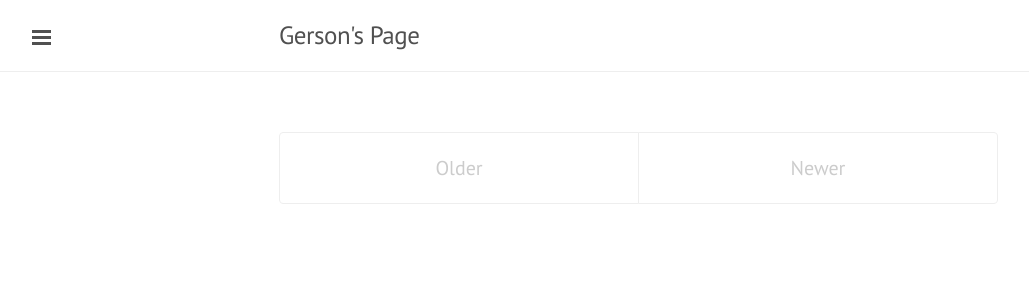
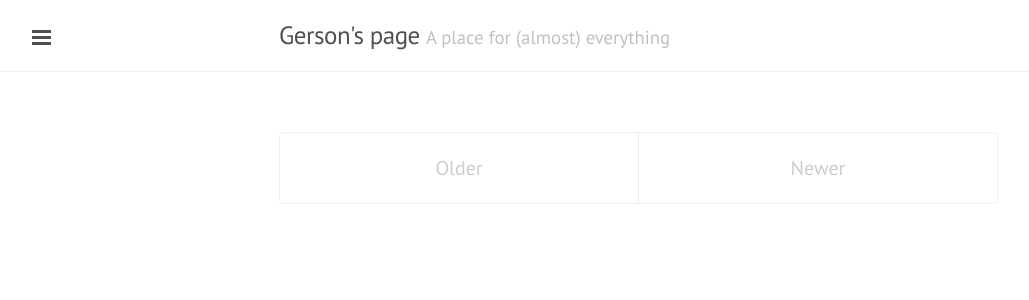
Before and after one commit to gerson23/gerson23.github.io, a Jekyll site: the page built from index.html, in a window 1280 px wide. Shown: the top 300 px of the page, without its empty margins (1-1030 px from the left). Built offline with Jekyll 4.4.1, drawn with Linux system fonts in a browser that asks for light colours; Markdown is read by kramdown in place of the engine named in the settings; the list of posts is cut into pages by our own code.

Commit message:
General cleanup

```diff
--- a/_config.yml
+++ b/_config.yml
@@ -6,9 +6,9 @@ pygments:         true
 permalink:        pretty
 
 # Setup
-title:            "Gerson's Page"
-tagline:          ''
-description:      'A reserved <a href="http://jekyllrb.com" target="_blank">Jekyll</a> theme that places the utmost gravity on content with a hidden drawer. Made by <a href="https://twitter.com/mdo" target="_blank">@mdo</a>.'
+title:            "Gerson's page"
+tagline:          'A place for (almost) everything'
+description:      'Here I try to place some thoughts, some works, some... thing'
 url:              http://gerson23.github.io
 baseurl:          '/'
 paginate:         5
--- a/_includes/sidebar.html
+++ b/_includes/sidebar.html
@@ -25,7 +25,7 @@
       {% endif %}
     {% endfor %}
 
-    <a class="sidebar-nav-item" href="{{ site.github.repo }}/archive/v{{ site.version }}.zip">Download</a>
+    <!-- <a class="sidebar-nav-item" href="{{ site.github.repo }}/archive/v{{ site.version }}.zip">Download</a> -->
     <a class="sidebar-nav-item" href="{{ site.github.repo }}">GitHub project</a>
     <span class="sidebar-nav-item">Currently v{{ site.version }}</span>
   </nav>
--- a/index.html
+++ b/index.html
@@ -19,6 +19,7 @@ title: Gerson's Page
   {% endfor %}
 </div>
 
+
 <div class="pagination">
   {% if paginator.next_page %}
     <a class="pagination-item older" href="{{ site.baseurl }}page{{paginator.next_page}}">Older</a>
--- a/public/css/lanyon.css
+++ b/public/css/lanyon.css
@@ -41,7 +41,8 @@ body {
 }
 
 html {
-  font-family: "PT Serif", Georgia, "Times New Roman", serif;
+  /*font-family: "PT Serif", Georgia, "Times New Roman", serif;*/
+  font-family: "Helvetica Neue", Helvetica, Arial, sans-serif;
 }
 
 h1, h2, h3, h4, h5, h6 {
```
Also changed, not shown: sorry.md (added, +8 -0 lines), public/construction.jpg (added).
